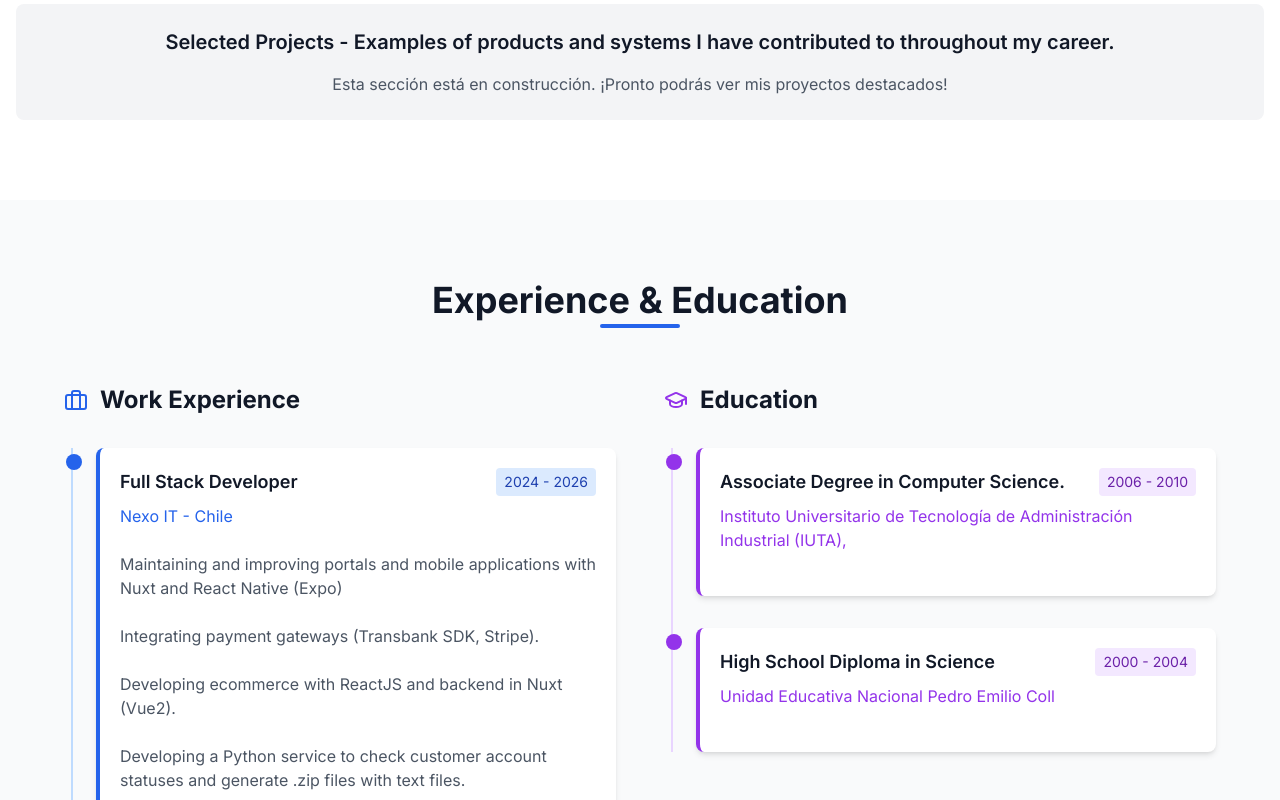
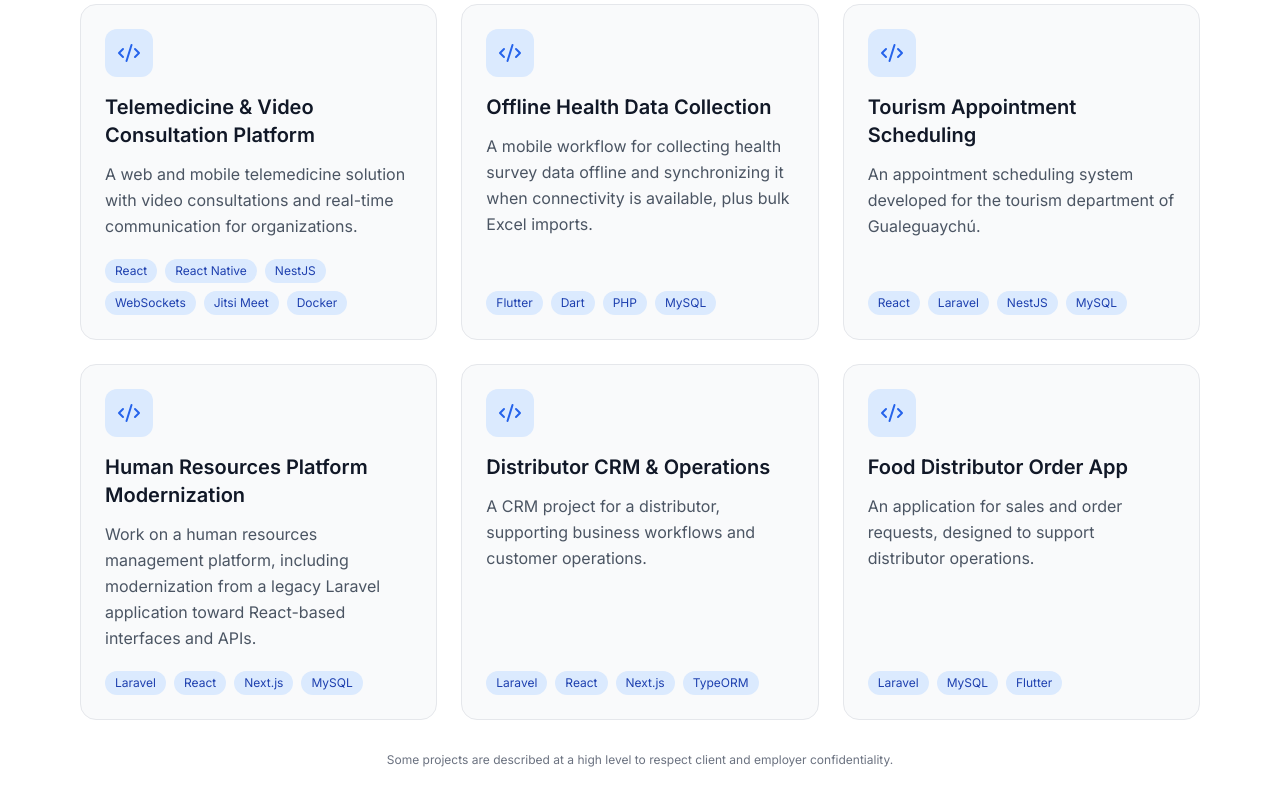
Before and after one commit to eikergonzalez/CV, a React (Vite) app: page / in a window 1280 px wide. Shown: the part 2480-3280 px from the top of the page. Built offline with nearby package versions, Linux system fonts and the light colour scheme.

Commit message:
Improve portfolio sections and remove inaccurate skill metrics

```diff
--- a/src/components/ProjectsSection.tsx
+++ b/src/components/ProjectsSection.tsx
@@ -1,149 +1,44 @@
 import React from 'react';
 import { useLanguage } from '../context/LanguageContext';
-//import { projects } from '../data/projects';
-//import { ExternalLink, Github } from 'lucide-react';
+import { projects } from '../data/projects';
+import { ExternalLink, Code2 } from 'lucide-react';
 
 const ProjectsSection: React.FC = () => {
-  const { content } = useLanguage();
-  //const [activeProject, setActiveProject] = useState<string | null>(null);
-
+  const { content, language } = useLanguage();
   return (
     <section id="projects" className="py-20 bg-white dark:bg-gray-900">
-      <div className="container mx-auto px-4">
-        <h2 className="text-3xl md:text-4xl font-bold text-center mb-4 text-gray-900 dark:text-white">
-          {content.projects.title}
-        </h2>
-        <p className="text-gray-600 dark:text-gray-300 text-center mb-12 max-w-2xl mx-auto">
-          {content.projects.description}
-        </p>
-
-        <div className="grid grid-cols-1 md:grid-cols-2 lg:grid-cols-3 gap-8">
-          {/* Creo una seccion en contruccion par que no quede vacio */}
-          <div className="col-span-1 md:col-span-2 lg:col-span-3 bg-gray-100 dark:bg-gray-800 rounded-lg p-6 text-center">
-            <h3 className="text-xl font-semibold text-gray-900 dark:text-white mb-4">
-              {content.projects.title} - {content.projects.description}
-            </h3>
-            <p className="text-gray-600 dark:text-gray-300">
-              {content.others?.other2 || 'Esta sección está en construcción. ¡Pronto podrás ver mis proyectos destacados!'}
-            </p>
-          </div>
-          {/* {projects.map((project) => (
-            <div
-              key={project.id}
-              className="group bg-gray-50 dark:bg-gray-800 rounded-xl overflow-hidden shadow-lg hover:shadow-xl transition-all duration-300 flex flex-col h-full relative"
-              onMouseEnter={() => setActiveProject(project.id)}
-              onMouseLeave={() => setActiveProject(null)}
-            >
-              <div className="relative overflow-hidden h-48">
-                <img
-                  src={project.image}
-                  alt={project.title}
-                  className="w-full h-full object-cover transition-transform duration-500 group-hover:scale-105"
-                />
-                <div className="absolute inset-0 bg-gradient-to-t from-black/70 via-black/20 to-transparent opacity-0 group-hover:opacity-100 transition-opacity duration-300 flex flex-col justify-end p-4">
-                  <div className="flex space-x-2 translate-y-4 opacity-0 group-hover:translate-y-0 group-hover:opacity-100 transition-all duration-300">
-                    {project.liveUrl && (
-                      <a
-                        href={project.liveUrl}
-                        target="_blank"
-                        rel="noopener noreferrer"
-                        className="bg-blue-600 hover:bg-blue-700 text-white px-3 py-1.5 rounded-full text-sm flex items-center space-x-1 transition-colors duration-200"
-                      >
-                        <ExternalLink size={14} />
-                        <span>{content.projects.viewProject}</span>
-                      </a>
-                    )}
-                    {project.sourceUrl && (
-                      <a
-                        href={project.sourceUrl}
-                        target="_blank"
-                        rel="noopener noreferrer"
-                        className="bg-gray-800 dark:bg-gray-700 hover:bg-gray-900 dark:hover:bg-gray-600 text-white px-3 py-1.5 rounded-full text-sm flex items-center space-x-1 transition-colors duration-200"
-                      >
-                        <Github size={14} />
-                        <span>{content.projects.sourceCode}</span>
-                      </a>
-                    )}
-                  </div>
-                </div>
+      <div className="container mx-auto px-4 max-w-6xl">
+        <h2 className="text-3xl md:text-4xl font-bold text-center mb-4 text-gray-900 dark:text-white">{content.projects.title}</h2>
+        <p className="text-gray-600 dark:text-gray-300 text-center mb-12 max-w-2xl mx-auto">{content.projects.description}</p>
+        <div className="grid grid-cols-1 md:grid-cols-2 lg:grid-cols-3 gap-6">
+          {projects.map((project) => (
+            <article key={project.id} className="rounded-2xl border border-gray-200 dark:border-gray-700 bg-gray-50 dark:bg-gray-800 p-6 flex flex-col hover:-translate-y-1 hover:shadow-xl transition-all">
+              <div className="w-12 h-12 rounded-xl bg-blue-100 dark:bg-blue-900/40 text-blue-600 dark:text-blue-400 flex items-center justify-center mb-4">
+                <Code2 size={24} />
               </div>
-
-              <div className="p-6 flex flex-col flex-grow">
-                <h3 className="text-xl font-bold text-gray-900 dark:text-white mb-2 group-hover:text-blue-600 dark:group-hover:text-blue-400 transition-colors duration-200">
-                  {project.title}
-                </h3>
-                <p className="text-gray-600 dark:text-gray-300 mb-4 line-clamp-3">
-                  {project.description}
-                </p>
-                <div className="mt-auto">
-                  <div className="flex flex-wrap gap-2">
-                    {project.technologies.slice(0, 3).map((tech) => (
-                      <span
-                        key={tech}
-                        className="text-xs px-2 py-1 rounded-full bg-blue-100 dark:bg-blue-900/30 text-blue-800 dark:text-blue-300"
-                      >
-                        {tech}
-                      </span>
-                    ))}
-                    {project.technologies.length > 3 && (
-                      <span className="text-xs px-2 py-1 rounded-full bg-gray-100 dark:bg-gray-700 text-gray-800 dark:text-gray-300">
-                        +{project.technologies.length - 3}
-                      </span>
-                    )}
-                  </div>
-                </div>
+              <h3 className="text-xl font-semibold text-gray-900 dark:text-white mb-3">{project.title}</h3>
+              <p className="text-gray-600 dark:text-gray-300 leading-relaxed mb-5 flex-grow">
+                {language === 'es' ? projectDescriptionsEs[project.id] ?? project.description : project.description}
+              </p>
+              <div className="flex flex-wrap gap-2">
+                {project.technologies.map(tech => <span key={tech} className="text-xs px-2.5 py-1 rounded-full bg-blue-100 dark:bg-blue-900/30 text-blue-800 dark:text-blue-300">{tech}</span>)}
               </div>
-
-
-              <div
-                className={`absolute inset-0 bg-gradient-to-r from-blue-600/95 to-purple-600/95 p-6 flex flex-col justify-center transform transition-all duration-300 ${
-                  activeProject === project.id
-                    ? 'opacity-100 translate-y-0'
-                    : 'opacity-0 translate-y-8 pointer-events-none'
-                } md:opacity-0 md:group-hover:opacity-100 md:group-hover:translate-y-0`}
-              >
-                <h3 className="text-xl font-bold text-white mb-2">{project.title}</h3>
-                <p className="text-white/90 mb-4">{project.description}</p>
-                <div className="mb-6">
-                  <div className="flex flex-wrap gap-2">
-                    {project.technologies.map((tech) => (
-                      <span key={tech} className="text-xs px-2 py-1 rounded-full bg-white/20 text-white">
-                        {tech}
-                      </span>
-                    ))}
-                  </div>
-                </div>
-                <div className="flex space-x-3 mt-auto">
-                  {project.liveUrl && (
-                    <a
-                      href={project.liveUrl}
-                      target="_blank"
-                      rel="noopener noreferrer"
-                      className="bg-white text-blue-600 hover:bg-blue-50 px-4 py-2 rounded-full text-sm font-medium flex items-center space-x-1 transition-colors duration-200"
-                    >
-                      <ExternalLink size={16} />
-                      <span>{content.projects.viewProject}</span>
-                    </a>
-                  )}
-                  {project.sourceUrl && (
-                    <a
-                      href={project.sourceUrl}
-                      target="_blank"
-                      rel="noopener noreferrer"
-                      className="bg-transparent border border-white text-white hover:bg-white/10 px-4 py-2 rounded-full text-sm font-medium flex items-center space-x-1 transition-colors duration-200"
-                    >
-                      <Github size={16} />
-                      <span>{content.projects.sourceCode}</span>
-                    </a>
-                  )}
-                </div>
-              </div>
-            </div>
-          ))} */}
+              {project.liveUrl && project.liveUrl !== '#' && <a href={project.liveUrl} target="_blank" rel="noopener noreferrer" className="inline-flex items-center gap-2 mt-5 text-blue-600 dark:text-blue-400 font-medium">{content.projects.viewProject}<ExternalLink size={15}/></a>}
+            </article>
+          ))}
         </div>
+        <p className="text-xs text-center text-gray-500 dark:text-gray-400 mt-8">{language === 'es' ? 'Algunos proyectos se describen de forma general para proteger información confidencial de clientes y empleadores.' : 'Some projects are described at a high level to respect client and employer confidentiality.'}</p>
       </div>
     </section>
   );
 };
 
+const projectDescriptionsEs: Record<string, string> = {
+  telemedicine: "Solución de telemedicina web y móvil con videoconsultas y comunicación en tiempo real para organizaciones.",
+  "health-offline": "Flujo móvil para registrar encuestas de salud sin conexión y sincronizar los datos al recuperar conectividad, además de importaciones masivas desde Excel.",
+  "tourism-booking": "Sistema de gestión de turnos desarrollado para la Secretaría de Turismo de Gualeguaychú.",
+  "hr-modernization": "Participación en una plataforma de gestión de recursos humanos, incluyendo la modernización de una aplicación Laravel heredada hacia interfaces React y APIs.",
+  "crm-donhuesillo": "Proyecto CRM para una distribuidora, orientado a flujos de negocio y operaciones de clientes.",
+  "mobile-orders": "Aplicación para solicitudes de ventas y pedidos, diseñada para apoyar las operaciones de distribuidoras.",
+};
 export default ProjectsSection;
```
